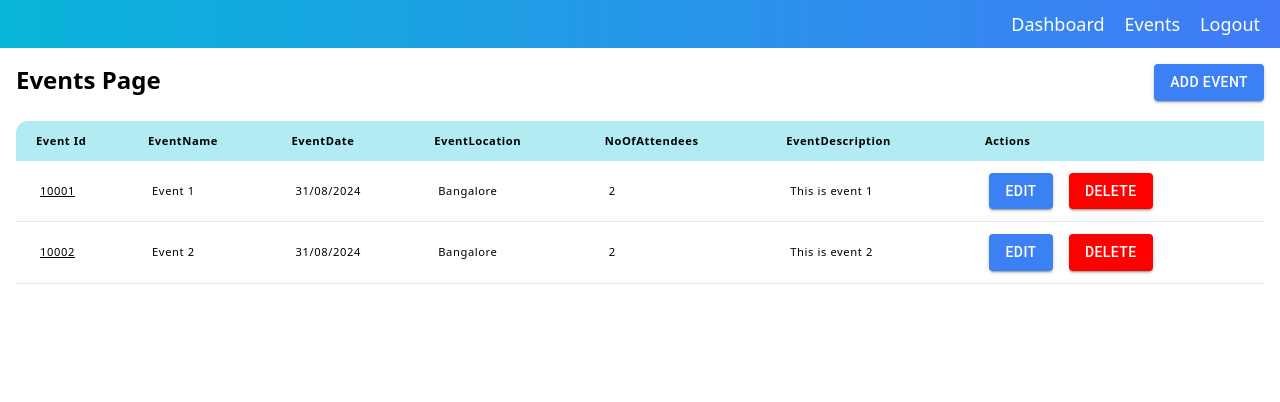
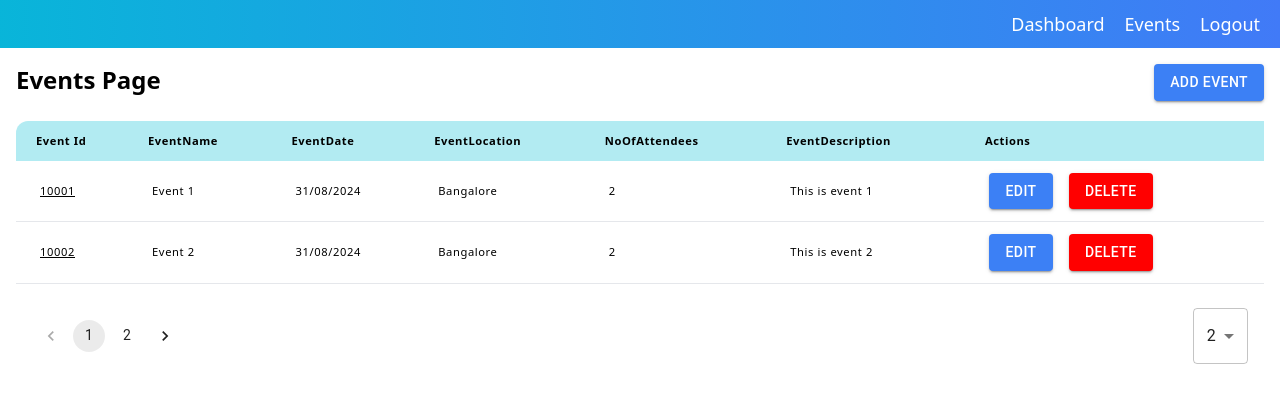
Before and after one commit to mohammedsaif001/kodnest-interview, a Next.js app: page /events in a window 1280 px wide. Shown: the top 402 px of the page. Built offline with nearby package versions, Linux system fonts and the light colour scheme.

Commit message:
PAgination fix

```diff
--- a/src/components/table/TableComponent.tsx
+++ b/src/components/table/TableComponent.tsx
@@ -93,6 +93,7 @@ const TableComponent = <T,>({
   Component,
   modalHeading,
 }: TTableComponent<T>) => {
+  console.log("shsjsss", body);
   return (
     <div className={`w-full ${className ? className : `h-max`} mt-3`}>
       <div className=" h-full w-full overflow-x-auto">
@@ -111,7 +112,7 @@ const TableComponent = <T,>({
           </tbody>
         </table>
       </div>
-      {body?.length > 0 ?? <TableUtility data={body} />}
+      {body?.length > 0 && <TableUtility data={body} />}
     </div>
   );
 };
```
